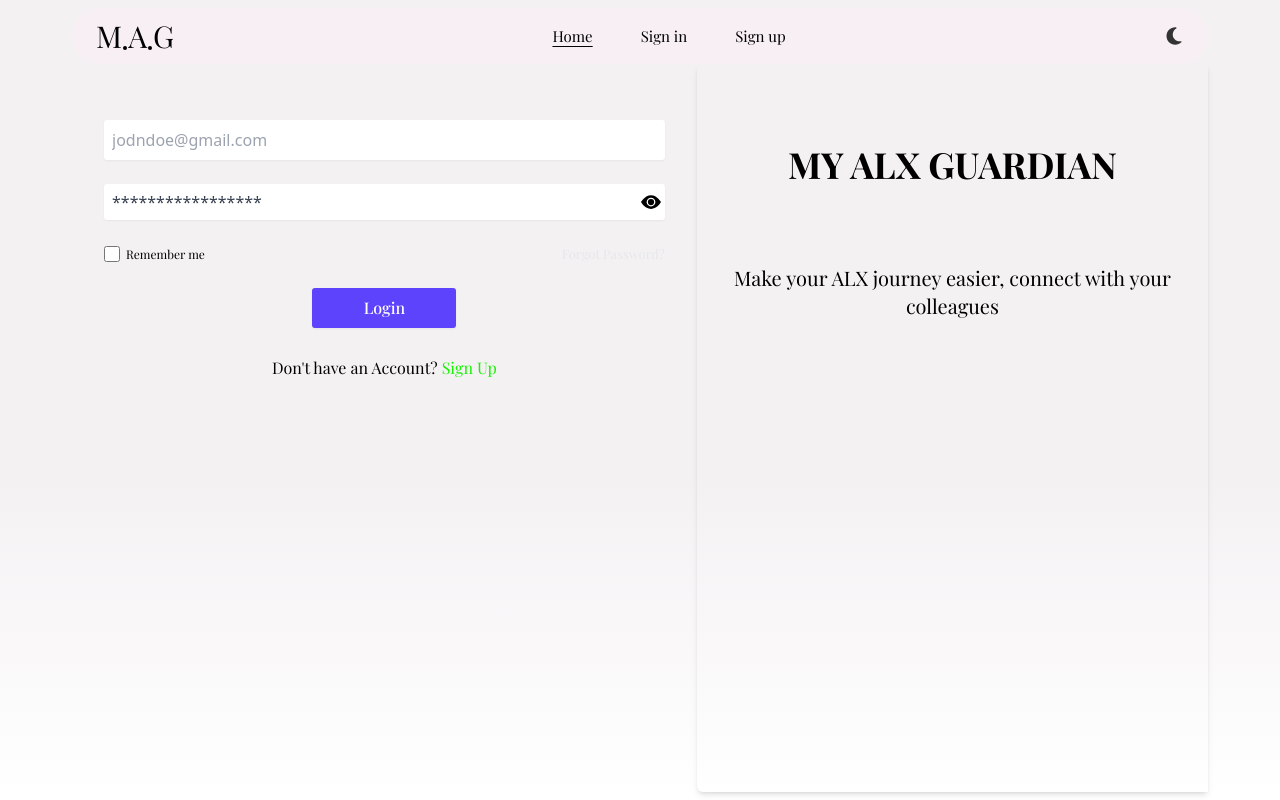
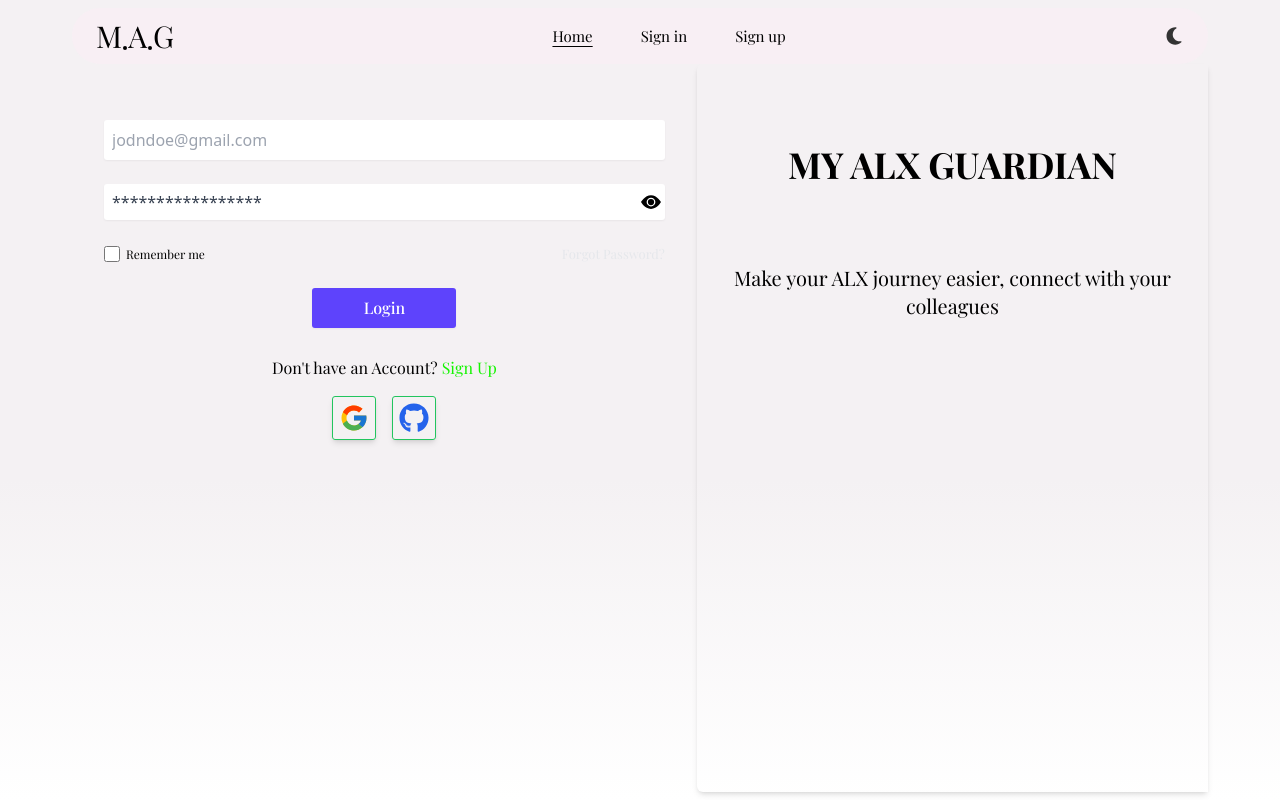
Before and after one commit to itsoluwatobby/my-alx-guardian, a React (Vite) app in the folder client/: page /signin in a window 1280 px wide. Built offline with nearby package versions, Linux system fonts and the light colour scheme; no server answers; a web font is replaced by a local one; what react-markdown-editor-lite would draw is missing.

Commit message:
fix(thirdParty): added thirdParty endpoint

```diff
--- a/client/src/app/api-calls/auth.api.ts
+++ b/client/src/app/api-calls/auth.api.ts
@@ -2,7 +2,7 @@
 import { AUTH } from "../endpoints/auth.endpoints";
 
 const {
-  signin, accountActivation, register, signout, verifyOTP,
+  signin, accountActivation, thirdParty, register, signout, verifyOTP,
   resendOTP, forgotPassword, passwordReset,
 } = AUTH;
 
@@ -11,6 +11,12 @@
   async signup(newUser: RegistrationRequest): Promise<RegistrationResponse> {
     const response = await guardianAPI[register.method](
       register.url, newUser) as { data: RegistrationResponse };
+    return response.data
+  }
+
+  async thirdParty(newUser: ThirdPartyRequest): Promise<LoginResponse> {
+    const response = await guardianAPI[thirdParty.method](
+      thirdParty.url, newUser) as { data: LoginResponse };
     return response.data
   }
 
--- a/client/src/app/endpoints/auth.endpoints.ts
+++ b/client/src/app/endpoints/auth.endpoints.ts
@@ -8,6 +8,10 @@
   register: {
     method: HTTP_METHOD.POST,
     url: '/auth/register'
+  },
+  thirdParty: {
+    method: HTTP_METHOD.POST,
+    url: '/auth/thirdParty'
   },
   accountActivation: {
     method: HTTP_METHOD.POST,
@@ -33,4 +37,4 @@
     method: HTTP_METHOD.PUT,
     url: '/auth/verifyOTP'
   },
-};
+} as const;
--- a/client/src/components/authentication/Thirdparty.tsx
+++ b/client/src/components/authentication/Thirdparty.tsx
@@ -2,65 +2,46 @@
 import { FaGithub } from 'react-icons/fa';
 import { thirdPartyAuthentication } from '../../utility/thirdpartySignups';
 import { useLocation, useNavigate } from 'react-router-dom';
-// import React from 'react';
-// import useLocalStorage from '../../utility/localStorage';
+import localStore from '../../utility/localStorage';
 import { toast } from 'react-toastify';
+import { authenticationAPI } from '../../app/api-calls/auth.api';
+import { guardianAsyncWrapper } from '../../app/guardianAsyncWrapper';
 
-// type ThirdPartyLoginProps = {
-//   setLoading: React.Dispatch<React.SetStateAction<AppStateType>>;
-// }
-
-type AuthProvider = 'google.com' | 'github.com';
+type AuthProvider = 'Google' | 'Github';
 export default function ThirdPartyLogin() {
   const navigate = useNavigate();
   const location = useLocation();
-  // const [signin, { isLoading, isError, isSuccess }] = useSigninMutation();
 
   const authSignIn = async (authProvider: AuthProvider) => {
-    try {
-      // setLoading(prev => ({ ...prev, loading: true }));
-      let result: {
-        user: {
-          displayName: string, email: string,
-          photoUrl: string,
-        }
-      };
-      if (authProvider === 'google.com') {
+    guardianAsyncWrapper(async () => {
+      let result;
+      if (authProvider === 'Google') {
         result = await thirdPartyAuthentication.googleSignup();
       }
       else {
         result = await thirdPartyAuthentication.githubSignup();
       }
-      console.log(result);
-      // const { email: username, displayName: name, photoUrl } = result.user;
-      // const userData = { username, password: '', name };
-      // const res = await signin(userData).unwrap(); //;
-      // console.log(res.data)
-      // useLocalStorage.setStorage('korin_pid', res.data.user._id);
-
-      // typeof window !== 'undefined' ? window.localStorage.setItem('ClientModal', value) : null;
-      toast.success('Login successful')
-      const pathname: string = location.state ? location?.state : '/';
+      const [firstName, lastName] = (result.displayName as string).split(' ', 2);
+      const userInfo: ThirdPartyRequest = {
+      firstName, lastName, email: result.email,
+      picture: result.photoURL, provider: authProvider,
+      }
+      const res = await authenticationAPI.thirdParty(userInfo);
+      localStore.setStorage('token', res.data.accessToken);
+      localStore.setStorage('my-id', res.data.id);
+      toast.success('Signin successful')
+      const pathname: string = location.state ? location?.state : '/dashboard';
       navigate(pathname, { replace: true })
-    }
-    catch (error) {
-      typeof window !== 'undefined' ? window.localStorage.removeItem('ClientModal') : null;
-      // setShowModal({ selection: 'null', modal: false });
-      // setLoading(prev => ({ ...prev, isError: true }));
-      console.log(error);
-    }
-    finally {
-      // setLoading(prev => ({ ...prev, loading: false }));
-    }
+    }, () => {});
   }
 
   const ICONS = [
-    { icon: FcGoogle, trigger: 'google.com' as AuthProvider },
-    { icon: FaGithub, trigger: 'github.com' as AuthProvider },
+    { icon: FcGoogle, trigger: 'Google' as AuthProvider },
+    { icon: FaGithub, trigger: 'Github' as AuthProvider },
   ];
 
   return (
-    <div className="flex items-center gap-6 mt-3">
+    <div className="flex items-center gap-4 mt-3">
       {
         ICONS.map((Icon, index) => (
           <button type='button' key={index}
--- a/client/src/pages/Signin.tsx
+++ b/client/src/pages/Signin.tsx
@@ -4,7 +4,7 @@
 import { FormInputs } from "../components/FormInputs";
 import { Link, useLocation, useNavigate } from "react-router-dom";
 import useLocalStorage from '../utility/localStorage';
-// import ThirdPartyLogin from "../components/authentication/Thirdparty";
+import ThirdPartyLogin from "../components/authentication/Thirdparty";
 import { guardianAsyncWrapper } from "../app/guardianAsyncWrapper";
 import { toast } from "react-toastify";
 import { MetaTags } from "../layouts/MetaTagsOGgraph";
@@ -20,10 +20,6 @@
   const [reveal, setReveal] = useState<boolean>(false);
   const [persistLogin, setPersistLogin] = useState<boolean>(useLocalStorage.getStorage('guardianUser') as boolean ?? false);
   const [user, setUser] = useState<UserCredentialsType>({} as UserCredentialsType);
-  // const [loading, setLoading] = useState<boolean>(false);
-  // const [showModal, setShowModal] = useState<ClientModalType>({
-  //   selection: 'null', modal: false
-  // });
 
   const { loading, isError } = appState;
   const { email, password } = user;
@@ -98,11 +94,11 @@
           </div>
           {/* <span>or continue with</span> */}
 
-          {/* <ThirdPartyLogin
+          <ThirdPartyLogin
             // showModal={showModal}
             // setLoading={setAppState}
           // setShowModal={setShowModal}  */}
-          {/* /> */}
+          />
         </div>
       </form>
 
--- a/client/src/types/guardian.d.ts
+++ b/client/src/types/guardian.d.ts
@@ -62,6 +62,10 @@
 type RegistrationRequest = Omit<UserInfoType, 'confirmPassword'> & { provider: Provider; }
 type RegistrationResponse = ResponseTemplate & {
   data: { id: string; email: string; }
+}
+
+type ThirdPartyRequest = Omit<UserInfoType, 'confirmPassword' | 'password'> & {
+  picture: string, provider: Provider;
 }
 
 type ErrorResponse = {
--- a/client/src/utility/thirdpartySignups.ts
+++ b/client/src/utility/thirdpartySignups.ts
@@ -15,13 +15,10 @@
     });
   }
 
-  async googleSignup(): Promise<{user: any; token: string}> {
+  async googleSignup(): Promise<any> {
     try {
-      const result = await signInWithPopup(this.auth, this.googleProvider)
-      const credential = GoogleAuthProvider.credentialFromResult(result)!;
-      const token = credential.accessToken as string;
-      const user = result.user;
-      return { user, token }
+      const result = await signInWithPopup(this.auth, this.googleProvider);
+      return result.user;
     }
     catch (error: any) {
       // The AuthCredential type that was used.
@@ -30,15 +27,10 @@
       return error;
     }
   }
-  async githubSignup(): Promise<{user: any; token: string}> {
+  async githubSignup(): Promise<any> {
     try {
-      const result = await signInWithPopup(this.auth, this.githubProvider)
-      const credential = GithubAuthProvider.credentialFromResult(result)!;
-      const token = credential.accessToken as string;
-      const secret = credential.secret as string;
-      const user = result.user;
-      console.log(secret);
-      return { user, token };
+      const result = await signInWithPopup(this.auth, this.githubProvider);
+      return result.user;
     }
     catch (error: any) {
       // The AuthCredential type that was used.
```
